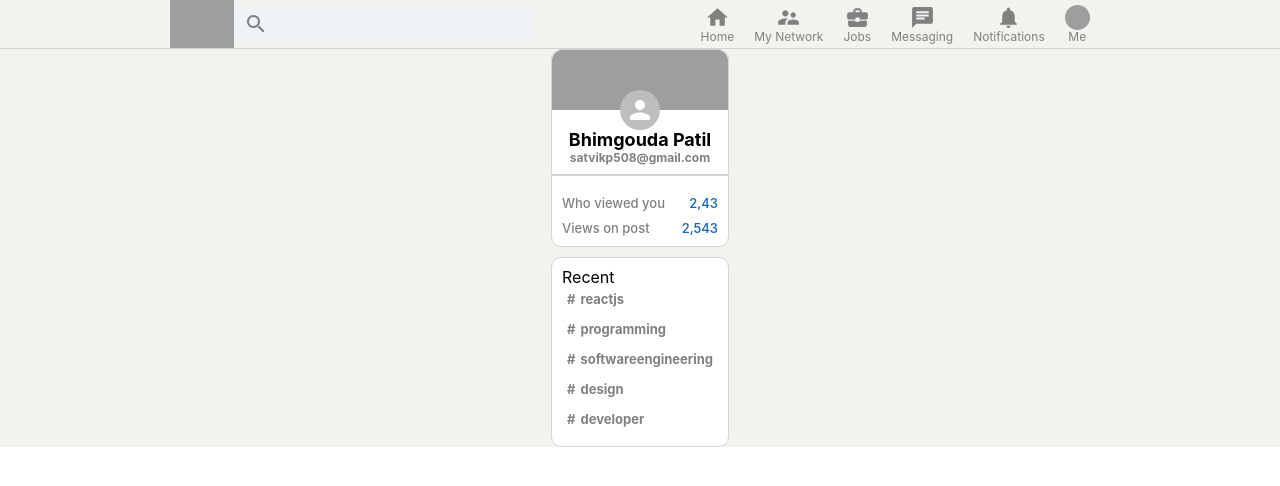
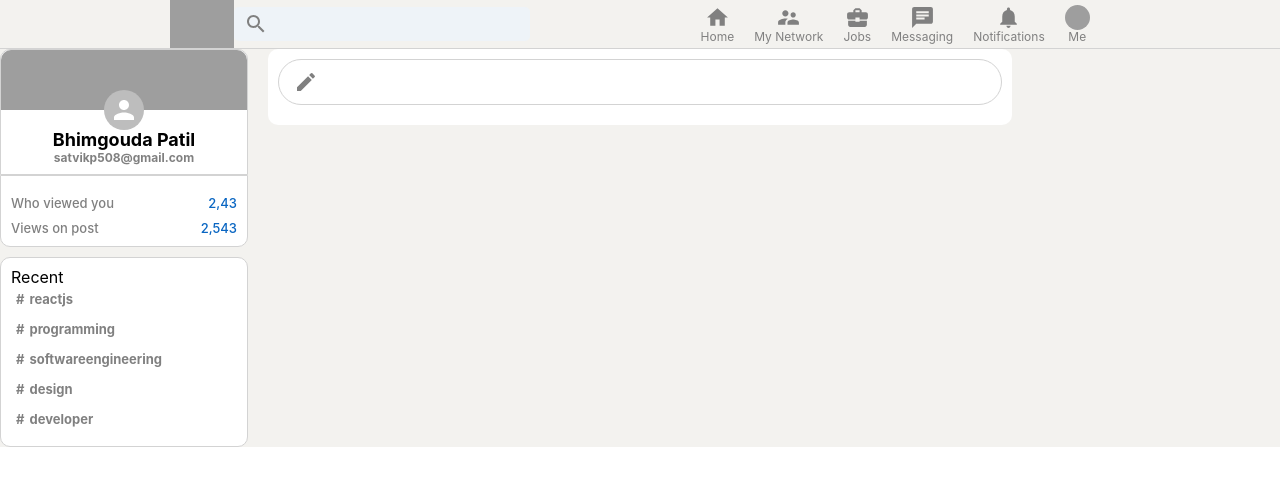
Before and after one commit to Bhimgouda/the-linkedin-clone, a React (Create React App) app in the folder client/: page / in a window 1280 px wide. Shown: the top 486 px of the page. Built offline with nearby package versions, Linux system fonts and the light colour scheme; grey boxes are pictures that could not be loaded.

Commit message:
built the feed section

```diff
--- a/client/src/App.js
+++ b/client/src/App.js
@@ -1,6 +1,7 @@
 import './styles/App.css';
 import Header from './components/Header';
 import Sidebar from './components/Sidebar';
+import Feed from './components/Feed';
 
 function App() {
 
@@ -10,7 +11,7 @@
     <Header/>
     <div className='app__body'>
       <Sidebar/>
-      {/* Feed */}
+      <Feed/>
       {/* Widgets */}
     </div>
    </div>
--- /dev/null
+++ b/client/src/components/Feed.jsx
@@ -0,0 +1,18 @@
+import React from 'react'
+import CreateIcon from '@mui/icons-material/Create';
+
+export default function Feed() {
+  return (
+    <div className='feed'>
+        <div className="feed__inputContainer">
+            <div className="feed__input">
+                <CreateIcon />
+                <form>
+                    <input type="text" />
+                    <button type='submit'>Send</button>
+                </form>
+            </div>
+        </div>
+    </div>
+  )
+}
--- a/client/src/styles/App.css
+++ b/client/src/styles/App.css
@@ -38,6 +38,7 @@
 
 .app__body{
   display: flex;
+  width: 100%;  /* Pending */
 }
 
 
@@ -215,3 +216,45 @@
 .sidebar__hash{
   margin-right: 5px;
 }
+
+
+/* --------------------------- FEED ------------------------------- */
+
+.feed{
+  flex: 0.6;
+  margin: 0 20px;
+}
+
+.feed__inputContainer{
+  background-color: white;
+  padding: 10px;
+  padding-bottom: 20px;
+  border-radius: 10px;
+  margin-bottom: 20px;
+}
+
+.feed__input{
+  border: 1px solid lightgray;
+  border-radius: 30px;
+  display: flex;
+  padding: 10px;
+  color: gray;
+  padding-left: 15px;
+}
+
+.feed__input form{
+  display: flex;
+  width: 100%;
+}
+
+.feed__input form input{
+  border: none;
+  flex: 1;
+  margin-left: 10px;
+  outline-width: 0;
+  font-weight: 600;
+}
+
+.feed__input form button{
+  display: none;
+}
```
